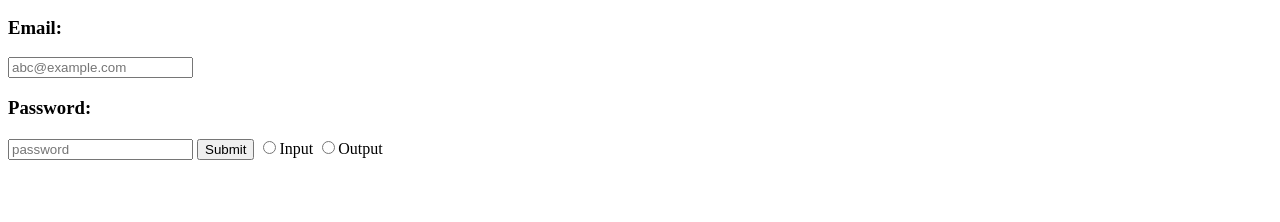
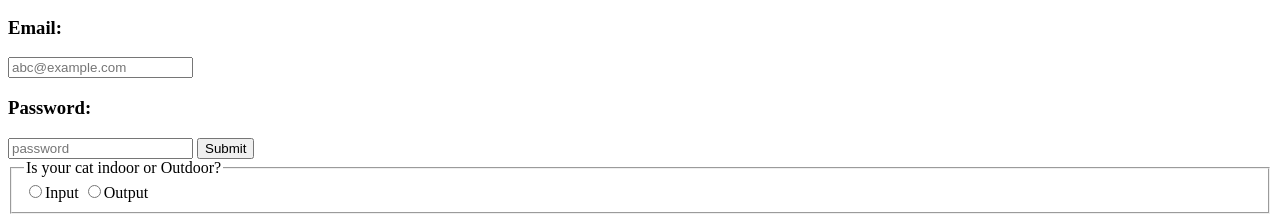
Before and after one commit to Pranish6145/Responsive-Website-Design, a plain HTML site: page index.html in a window 1280 px wide. Shown: the part 1618-1840 px from the top of the page. Before the commit the page ends 1786 px from the top, so only its background shows below. Drawn offline with Linux system fonts and the light colour scheme.

Commit message:
Added legend and fieldset in radio button forms

```diff
--- a/index.html
+++ b/index.html
@@ -43,9 +43,12 @@
                     <input type="text" name = catphotourl  required  placeholder="abc@example.com">
                     <h3>Password:</h3>
                     <input type = "password" placeholder = "password">
-                    <button type="submit">Submit</button>
-                    <label><input id = "input" type="radio" name="Pranish">Input </label>
-                    <label><input id = "output" type="radio" name ="Pranish">Output </label>
+                    <button  type="submit" >Submit</button>
+                    <fieldset>
+                        <legend>Is your cat indoor or Outdoor?</legend>
+                      <label><input id = "input" type="radio"  name="Pranish" value="input">Input </label>
+                      <label><input id = "output" type="radio" name ="Pranish" value="output">Output </label>
+                    </fieldset>
 
 
                 </form>
```
